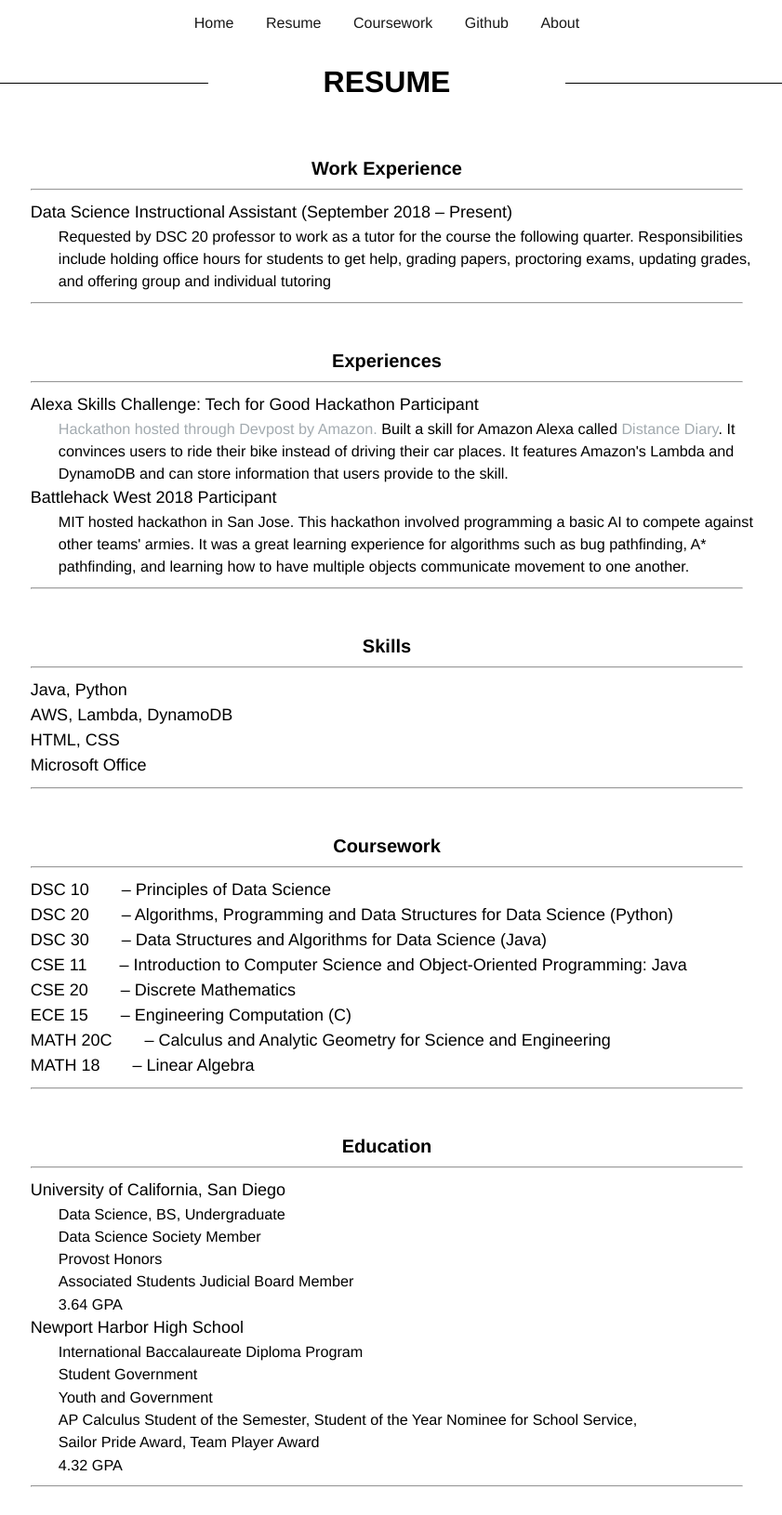
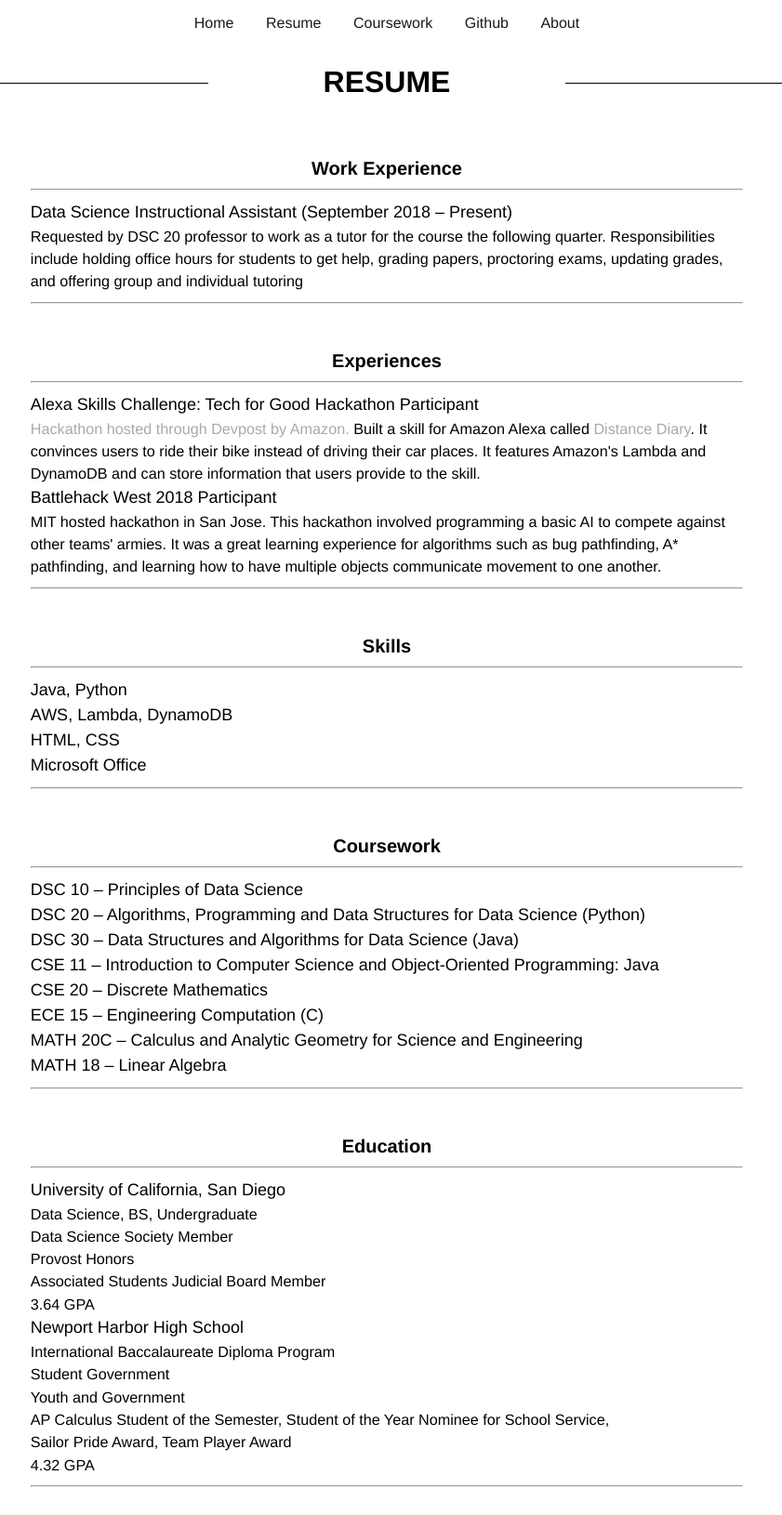
Before and after one commit to declansullivan/static-html-site, a Jekyll site: the page built from resume/index.html, in a window 1280 px wide. Shown: the whole page at 93% size, without its empty margins (224-1065 px from the left). Built offline with Jekyll 4.4.1, drawn with Linux system fonts in a browser that asks for light colours.

Commit message:
Indenting resume

```diff
--- a/css/main.css
+++ b/css/main.css
@@ -117,7 +117,7 @@ body {
 
 .list ul span {
   position: relative;
-  left: 30px;
+  /* left: 40px; */
 }
 
 /* About CSS */
```
